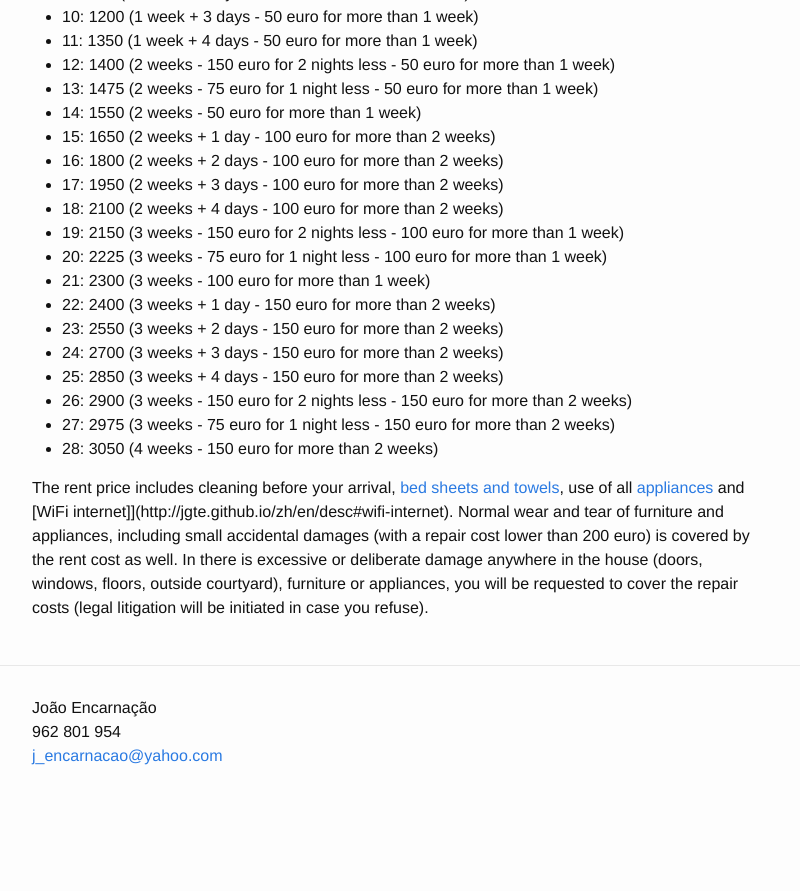
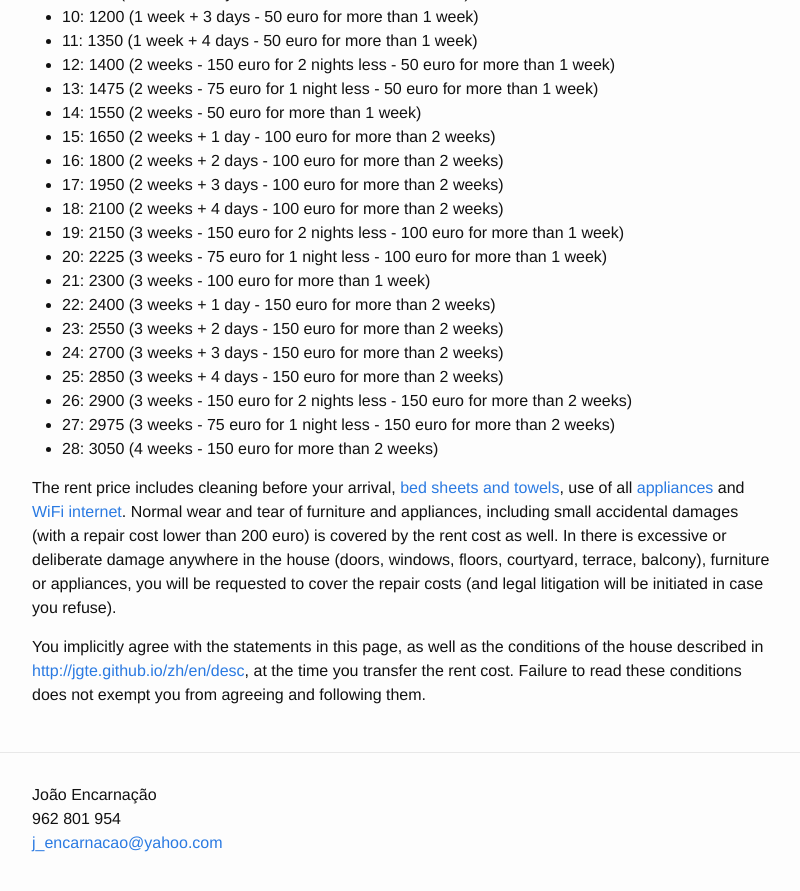
Before and after one commit to jgte/zh, a Jekyll site: the page built from en_price.md, in a window 1280 px wide and 900 px high, scrolled down 1067 px. Shown: the top 891 px of the window, without its empty margins (238-1038 px from the left). Built offline with Jekyll 4.4.1, drawn with Linux system fonts in a browser that asks for light colours; before the commit the page ends 1880 px from its top, so only the background shows below that.

Commit message:
added conditions

```diff
--- a/en_price.md
+++ b/en_price.md
@@ -57,4 +57,6 @@
 - 27: 2975 (3 weeks - 75 euro for 1 night less - 150 euro for more than 2 weeks)
 - 28: 3050 (4 weeks - 150 euro for more than 2 weeks)
 
-The rent price includes cleaning before your arrival, [bed sheets and towels](http://jgte.github.io/zh/en/desc#bed-sheets-and-towels), use of all [appliances](http://jgte.github.io/zh/en/desc#appliances) and [WiFi internet]](http://jgte.github.io/zh/en/desc#wifi-internet). Normal wear and tear of furniture and appliances, including small accidental damages (with a repair cost lower than 200 euro) is covered by the rent cost as well. In there is excessive or deliberate damage anywhere in the house (doors, windows, floors, outside courtyard), furniture or appliances, you will be requested to cover the repair costs (legal litigation will be initiated in case you refuse).
+The rent price includes cleaning before your arrival, [bed sheets and towels](http://jgte.github.io/zh/en/desc#bed-sheets-and-towels), use of all [appliances](http://jgte.github.io/zh/en/desc#appliances) and [WiFi internet](http://jgte.github.io/zh/en/desc#wifi-internet). Normal wear and tear of furniture and appliances, including small accidental damages (with a repair cost lower than 200 euro) is covered by the rent cost as well. In there is excessive or deliberate damage anywhere in the house (doors, windows, floors, courtyard, terrace, balcony), furniture or appliances, you will be requested to cover the repair costs (and legal litigation will be initiated in case you refuse).
+
+You implicitly agree with the statements in this page, as well as the conditions of the house described in [http://jgte.github.io/zh/en/desc](http://jgte.github.io/zh/en/desc), at the time you transfer the rent cost. Failure to read these conditions does not exempt you from agreeing and following them.
```
